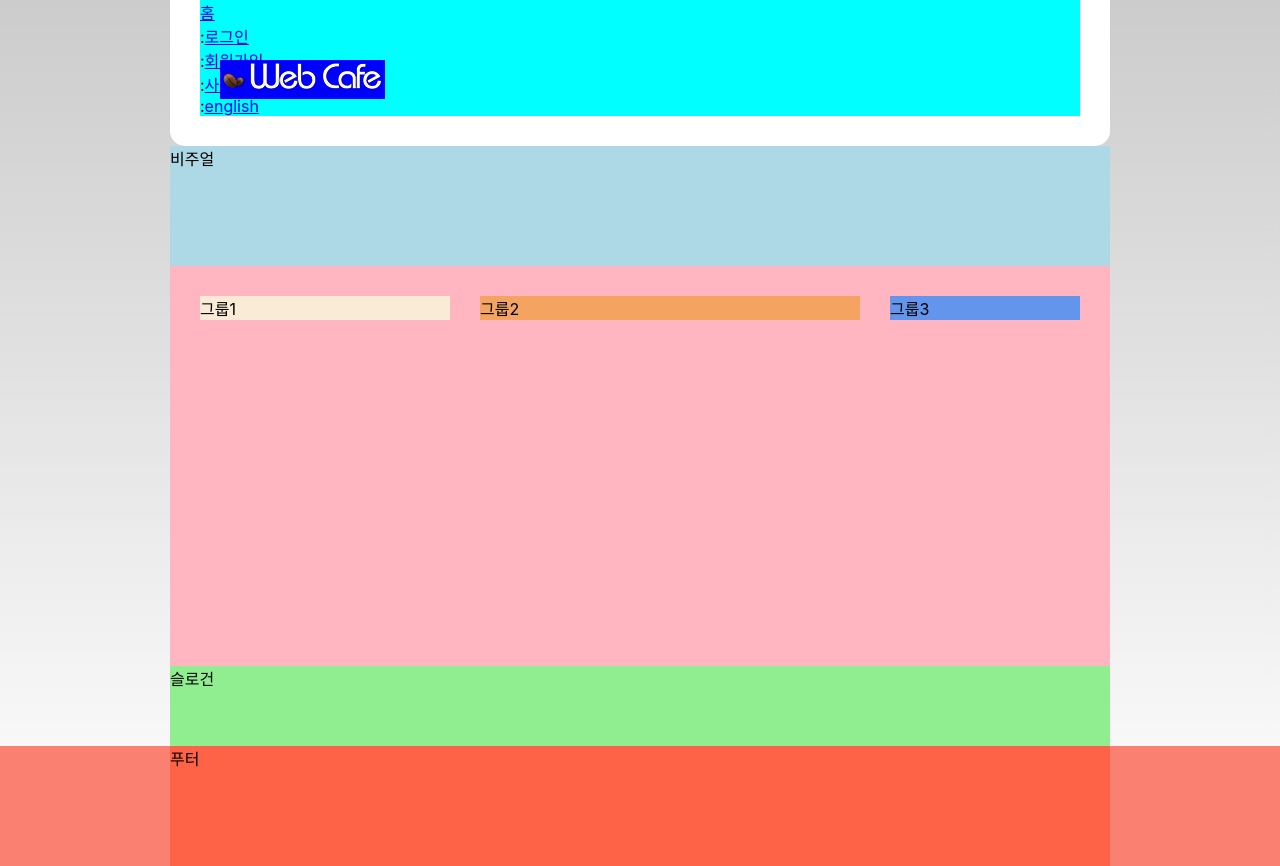
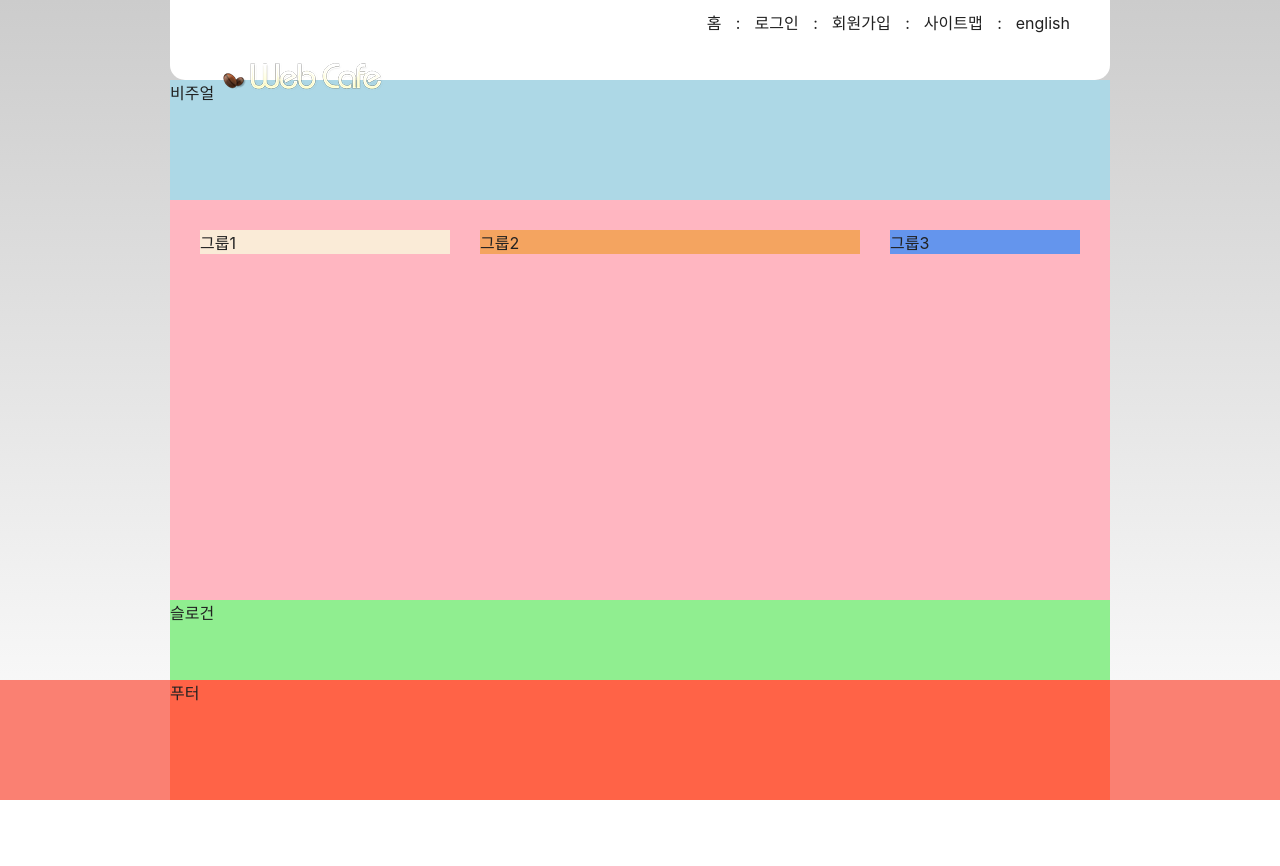
Before and after one commit to hardy-is-cat/test, a plain HTML site: page index.html in a window 1280 px wide. After the commit the page ends 800 px from the top, so only its background shows below. Drawn offline with Linux system fonts and the light colour scheme; a web font is replaced by a local one.

Commit message:
텍스트 링크 모음 디자인 일부 완성

```diff
--- a/styles/style.css
+++ b/styles/style.css
@@ -6,8 +6,15 @@
   box-sizing: border-box;
 }
 
+/* 링크 스타일 */
+a {
+  color: inherit;
+  text-decoration: none;
+}
+
 /* 본문 스타일 */
 body {
+  color: #212121;
   background: linear-gradient(#ccc, #fff) no-repeat;
   font-family: "Pretendard Variable", Pretendard, -apple-system, BlinkMacSystemFont, system-ui, Roboto, "Helvetica Neue", "Segoe UI", "Apple SD Gothic Neo", "Noto Sans KR", "Malgun Gothic", "Apple Color Emoji", "Segoe UI Emoji", "Segoe UI Symbol", sans-serif;
 }
@@ -32,12 +39,27 @@ body {
   position: absolute;
   top: 60px;
   left: 50px;
-  background-color: blue;
 }
 
 /* 텍스트 링크 모음 */
 .member {
-  background-color: aqua;
+  padding: 4px 0;
+  /* background-color: aqua; */
+  text-align: right;
+}
+
+.member li {
+  display: inline-block;
+}
+
+.member li a {
+  display: inherit;
+  /* background-color: coral; */
+  padding: 6px 10px;
+}
+
+.divider {
+  margin-right: 4px;
 }
 
 /* 비주얼 */
```
